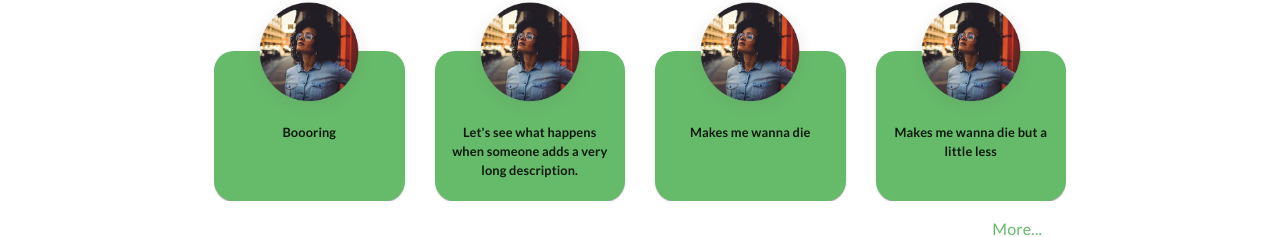
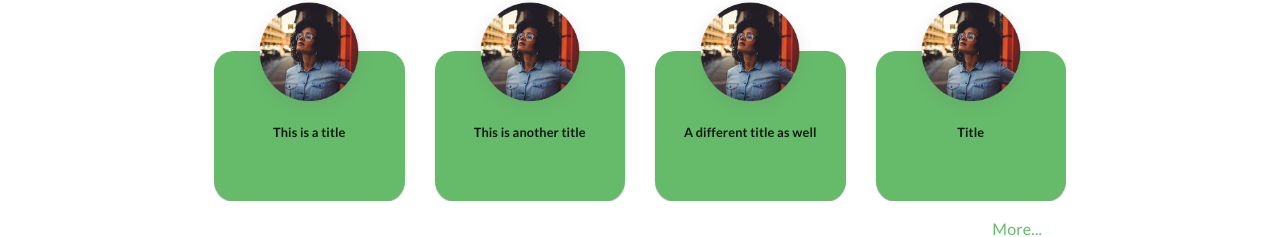
Before and after one commit to AlessHub/ecoenergy_front, a React (Vite) app: page / in a window 1280 px wide. Shown: the part 317-554 px from the top of the page. Built offline with nearby package versions, Linux system fonts and the light colour scheme; no server answers.

Commit message:
changed sliderinfo descriptions

```diff
--- a/src/components/layout/organization/ElectricityPrices.jsx
+++ b/src/components/layout/organization/ElectricityPrices.jsx
@@ -54,6 +54,8 @@ const ElectricityPrices = () => {
       setPriceNowTextColor("main.secondary");
     }
   }, [priceNow]);
+
+
   console.log(priceNow);
   return (
     <>
--- a/src/utils/sliderinfo.json
+++ b/src/utils/sliderinfo.json
@@ -3,24 +3,24 @@
         "id": 1,
         "title": "Html",
         "icon": "https://cdn.worldvectorlogo.com/logos/html-1.svg",
-        "description": "Boooring"
+        "description": "This is a title"
     },
     {
         "id": 2,
         "title": "Css",
         "icon": "https://cdn.iconscout.com/icon/free/png-256/css3-9-1175237.png",
-        "description": "Let's see what happens when someone adds a very long description."
+        "description": "This is another title"
     },
     {
         "id": 3,
         "title": "JavaScript",
         "icon": "https://cdn.worldvectorlogo.com/logos/javascript-1.svg",
-        "description": "Makes me wanna die"
+        "description": "A different title as well"
     },
     {
         "id": 4,
         "title": "Bootstrap",
         "icon": "https://upload.wikimedia.org/wikipedia/commons/thumb/b/b2/Bootstrap_logo.svg/1280px-Bootstrap_logo.svg.png",
-        "description": "Makes me wanna die but a little less"
+        "description": "Title"
     }
 ]
```
Also changed, not shown: src/components/layout/organization/.txt (deleted).
